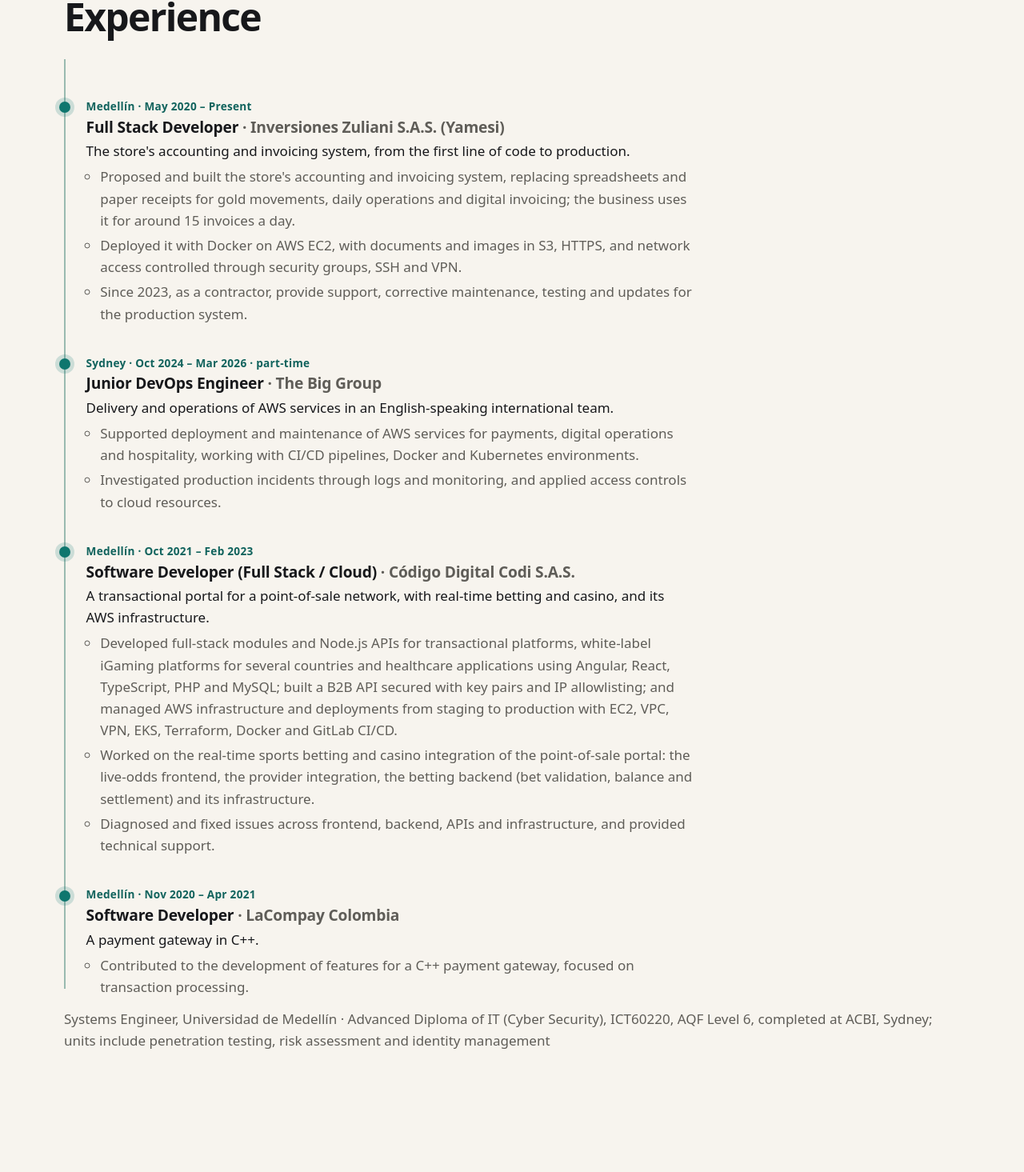
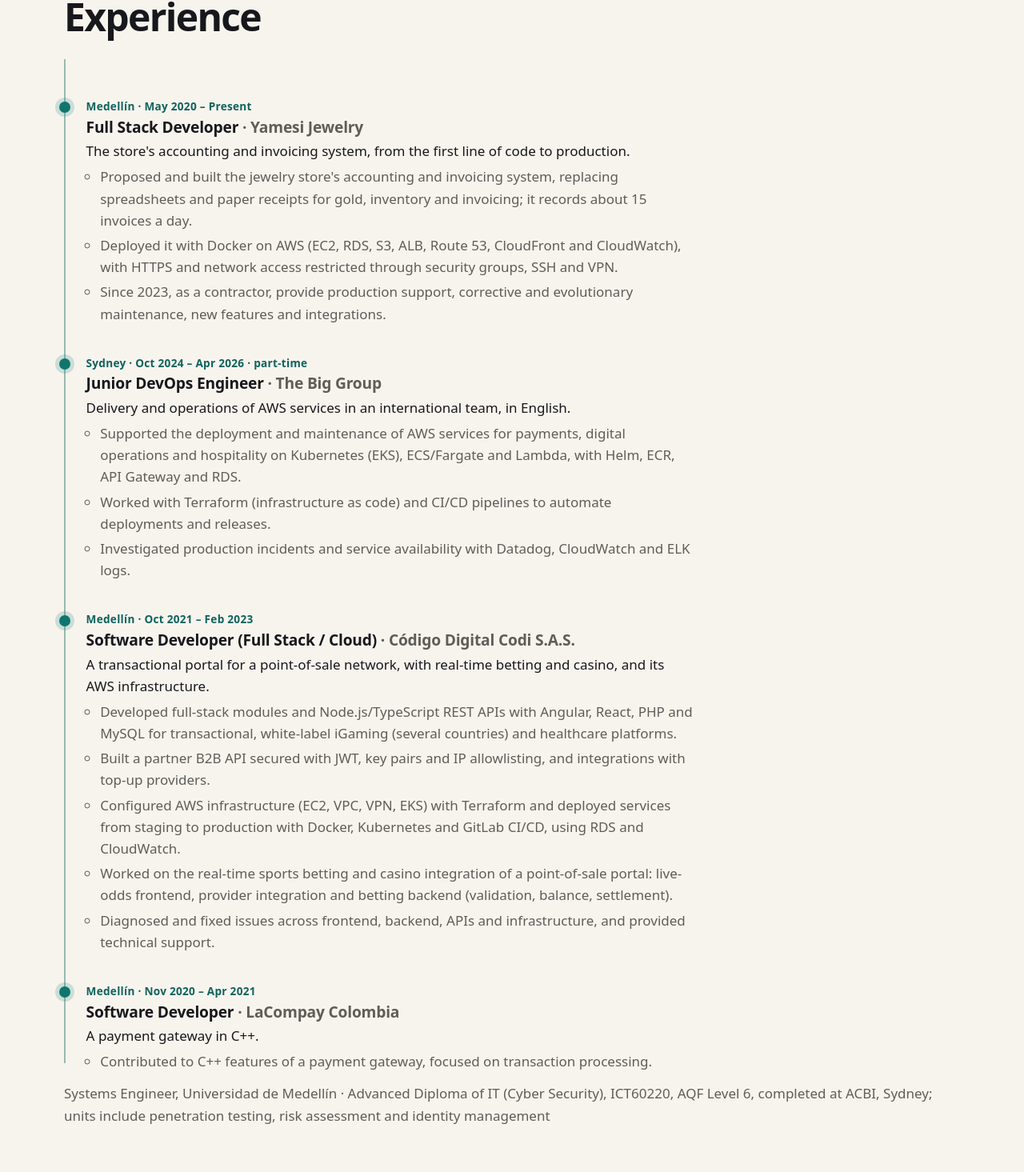
Before and after one commit to vzuliani97/vzuliani97.github.io, a React (Vite) app: page / in a window 1280 px wide. Shown: the part 5602-7067 px from the top of the page at 80% size. Built offline with nearby package versions, Linux system fonts and the light colour scheme.

Commit message:
content: experience matches the current résumé

```diff
--- a/src/content.ts
+++ b/src/content.ts
@@ -108,11 +108,11 @@ export const capabilities = [
   },
 ];
 
-// Same wording as the résumé (career/private/cv/final/cv_build.py, full-stack variant).
+// Same wording as the résumé ("Valter Zuliani - Todos los CV", 2026-11-09, Software Engineer variant).
 export const experience: Array<{ role: string; company: string; when: L; note: L; highlights: L[] }> = [
   {
     role: 'Full Stack Developer',
-    company: 'Inversiones Zuliani S.A.S. (Yamesi)',
+    company: 'Yamesi Jewelry',
     when: { en: 'Medellín · May 2020 – Present', es: 'Medellín · may. 2020 – actualidad' },
     note: {
       en: "The store's accounting and invoicing system, from the first line of code to production.",
@@ -120,35 +120,39 @@ export const experience: Array<{ role: string; company: string; when: L; note: L
     },
     highlights: [
       {
-        en: "Proposed and built the store's accounting and invoicing system, replacing spreadsheets and paper receipts for gold movements, daily operations and digital invoicing; the business uses it for around 15 invoices a day.",
-        es: 'Propuse y desarrollé el sistema contable y de facturación de la joyería, que reemplazó Excel y los recibos en papel para el oro, las operaciones diarias y la facturación; hoy registra unas 15 facturas al día.',
+        en: "Proposed and built the jewelry store's accounting and invoicing system, replacing spreadsheets and paper receipts for gold, inventory and invoicing; it records about 15 invoices a day.",
+        es: 'Propuse y desarrollé el sistema contable y de facturación de la joyería, que reemplazó Excel y recibos en papel para el oro, el inventario y la facturación; registra unas 15 facturas al día.',
       },
       {
-        en: 'Deployed it with Docker on AWS EC2, with documents and images in S3, HTTPS, and network access controlled through security groups, SSH and VPN.',
-        es: 'Lo desplegué con Docker en AWS EC2, con documentos e imágenes en S3, HTTPS y acceso de red controlado con security groups, SSH y VPN.',
+        en: 'Deployed it with Docker on AWS (EC2, RDS, S3, ALB, Route 53, CloudFront and CloudWatch), with HTTPS and network access restricted through security groups, SSH and VPN.',
+        es: 'Lo desplegué con Docker en AWS (EC2, RDS, S3, ALB, Route 53, CloudFront y CloudWatch), con HTTPS y acceso de red restringido mediante security groups, SSH y VPN.',
       },
       {
-        en: 'Since 2023, as a contractor, provide support, corrective maintenance, testing and updates for the production system.',
-        es: 'Desde 2023, como contratista, doy soporte, mantenimiento correctivo, pruebas y actualizaciones al sistema en producción.',
+        en: 'Since 2023, as a contractor, provide production support, corrective and evolutionary maintenance, new features and integrations.',
+        es: 'Desde 2023, como contratista, brindo soporte en producción, mantenimiento correctivo y evolutivo, nuevas funcionalidades e integraciones.',
       },
     ],
   },
   {
     role: 'Junior DevOps Engineer',
     company: 'The Big Group',
-    when: { en: 'Sydney · Oct 2024 – Mar 2026 · part-time', es: 'Sídney · oct. 2024 – mar. 2026 · tiempo parcial' },
+    when: { en: 'Sydney · Oct 2024 – Apr 2026 · part-time', es: 'Sídney · oct. 2024 – abr. 2026 · tiempo parcial' },
     note: {
-      en: 'Delivery and operations of AWS services in an English-speaking international team.',
-      es: 'Entrega y operación de servicios en AWS en un equipo internacional en inglés.',
+      en: 'Delivery and operations of AWS services in an international team, in English.',
+      es: 'Entrega y operación de servicios en AWS en un equipo internacional, en inglés.',
     },
     highlights: [
       {
-        en: 'Supported deployment and maintenance of AWS services for payments, digital operations and hospitality, working with CI/CD pipelines, Docker and Kubernetes environments.',
-        es: 'Apoyé el despliegue y mantenimiento de servicios en AWS para pagos, operaciones digitales y hospitalidad, con pipelines de CI/CD, Docker y entornos Kubernetes.',
+        en: 'Supported the deployment and maintenance of AWS services for payments, digital operations and hospitality on Kubernetes (EKS), ECS/Fargate and Lambda, with Helm, ECR, API Gateway and RDS.',
+        es: 'Apoyé el despliegue y mantenimiento de servicios en AWS para pagos, operaciones digitales y hospitalidad sobre Kubernetes (EKS), ECS/Fargate y Lambda, con Helm, ECR, API Gateway y RDS.',
       },
       {
-        en: 'Investigated production incidents through logs and monitoring, and applied access controls to cloud resources.',
-        es: 'Investigué incidentes en producción con logs y monitoreo, y apliqué controles de acceso en recursos cloud.',
+        en: 'Worked with Terraform (infrastructure as code) and CI/CD pipelines to automate deployments and releases.',
+        es: 'Trabajé con Terraform (infraestructura como código) y pipelines de CI/CD para automatizar despliegues y entregas.',
+      },
+      {
+        en: 'Investigated production incidents and service availability with Datadog, CloudWatch and ELK logs.',
+        es: 'Investigué incidentes en producción y la disponibilidad de los servicios con Datadog, CloudWatch y logs en ELK.',
       },
     ],
   },
@@ -162,12 +166,20 @@ export const experience: Array<{ role: string; company: string; when: L; note: L
     },
     highlights: [
       {
-        en: 'Developed full-stack modules and Node.js APIs for transactional platforms, white-label iGaming platforms for several countries and healthcare applications using Angular, React, TypeScript, PHP and MySQL; built a B2B API secured with key pairs and IP allowlisting; and managed AWS infrastructure and deployments from staging to production with EC2, VPC, VPN, EKS, Terraform, Docker and GitLab CI/CD.',
-        es: 'Desarrollé módulos full stack y APIs en Node.js para plataformas transaccionales, plataformas iGaming de marca blanca para varios países y aplicaciones del sector salud con Angular, React, TypeScript, PHP y MySQL; construí una API B2B protegida con pares de llaves y lista blanca de IP; y administré la infraestructura y los despliegues en AWS, de pruebas a producción, con EC2, VPC, VPN, EKS, Terraform, Docker y GitLab CI/CD.',
+        en: 'Developed full-stack modules and Node.js/TypeScript REST APIs with Angular, React, PHP and MySQL for transactional, white-label iGaming (several countries) and healthcare platforms.',
+        es: 'Desarrollé módulos full stack y APIs REST en Node.js y TypeScript, con Angular, React, PHP y MySQL, para plataformas transaccionales, iGaming de marca blanca (varios países) y de salud.',
       },
       {
-        en: 'Worked on the real-time sports betting and casino integration of the point-of-sale portal: the live-odds frontend, the provider integration, the betting backend (bet validation, balance and settlement) and its infrastructure.',
-        es: 'Trabajé en la integración de apuestas deportivas y casino en tiempo real del portal de puntos de venta: el frontend de cuotas en vivo, la integración con el proveedor, el backend de apuestas (validación, saldo y liquidación) y su infraestructura.',
+        en: 'Built a partner B2B API secured with JWT, key pairs and IP allowlisting, and integrations with top-up providers.',
+        es: 'Construí una API B2B para aliados, protegida con JWT, pares de llaves y lista blanca de IP, e integraciones con proveedores de recargas.',
+      },
+      {
+        en: 'Configured AWS infrastructure (EC2, VPC, VPN, EKS) with Terraform and deployed services from staging to production with Docker, Kubernetes and GitLab CI/CD, using RDS and CloudWatch.',
+        es: 'Configuré infraestructura AWS (EC2, VPC, VPN, EKS) con Terraform y desplegué servicios de pruebas a producción con Docker, Kubernetes y GitLab CI/CD, usando RDS y CloudWatch.',
+      },
+      {
+        en: 'Worked on the real-time sports betting and casino integration of a point-of-sale portal: live-odds frontend, provider integration and betting backend (validation, balance, settlement).',
+        es: 'Trabajé en la integración de apuestas deportivas y casino en tiempo real de un portal para puntos de venta: frontend de cuotas en vivo, proveedor y backend (validación, saldo, liquidación).',
       },
       {
         en: 'Diagnosed and fixed issues across frontend, backend, APIs and infrastructure, and provided technical support.',
@@ -179,11 +191,14 @@ export const experience: Array<{ role: string; company: string; when: L; note: L
     role: 'Software Developer',
     company: 'LaCompay Colombia',
     when: { en: 'Medellín · Nov 2020 – Apr 2021', es: 'Medellín · nov. 2020 – abr. 2021' },
-    note: { en: 'A payment gateway in C++.', es: 'Una pasarela de pagos en C++.' },
+    note: {
+      en: 'A payment gateway in C++.',
+      es: 'Una pasarela de pagos en C++.',
+    },
     highlights: [
       {
-        en: 'Contributed to the development of features for a C++ payment gateway, focused on transaction processing.',
-        es: 'Participé en el desarrollo de funcionalidades de una pasarela de pagos en C++, con énfasis en el procesamiento transaccional.',
+        en: 'Contributed to C++ features of a payment gateway, focused on transaction processing.',
+        es: 'Participé en el desarrollo de funcionalidades en C++ de una pasarela de pagos, con énfasis en el procesamiento transaccional.',
       },
     ],
   },
```
